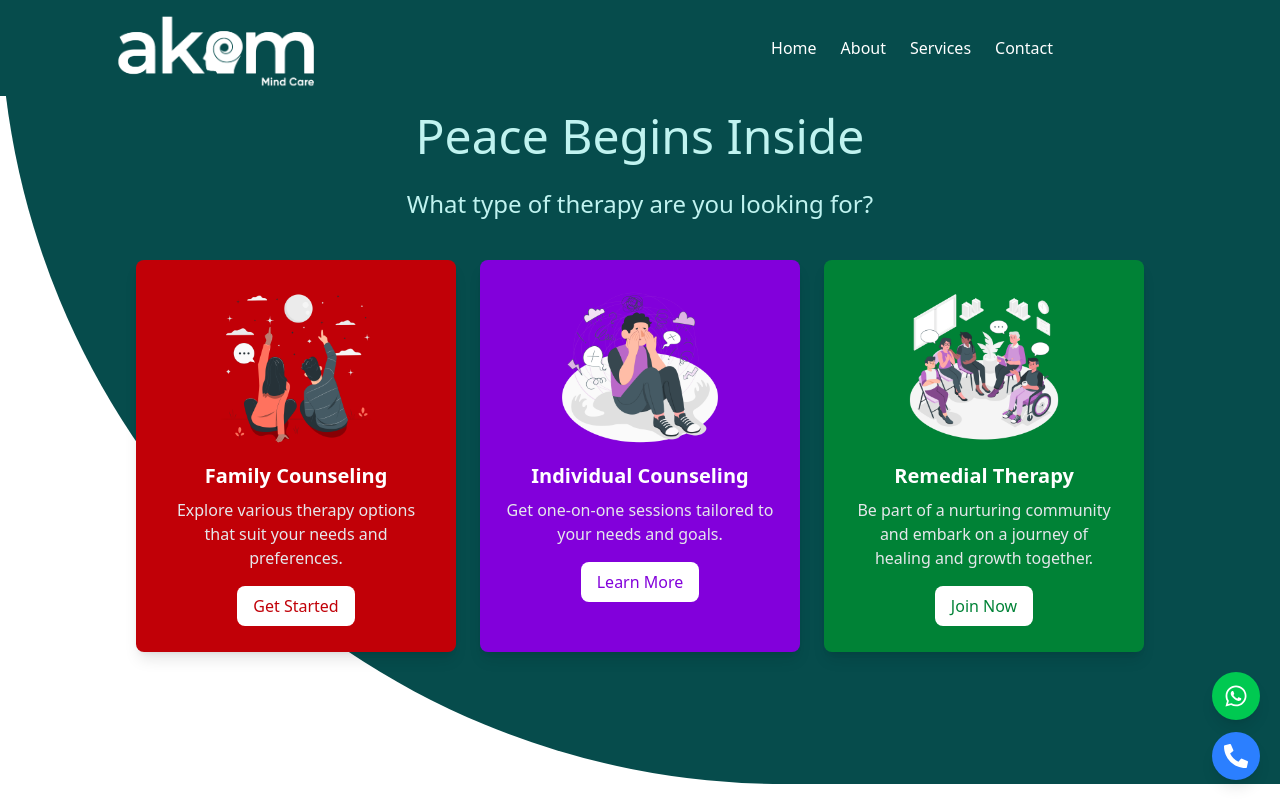
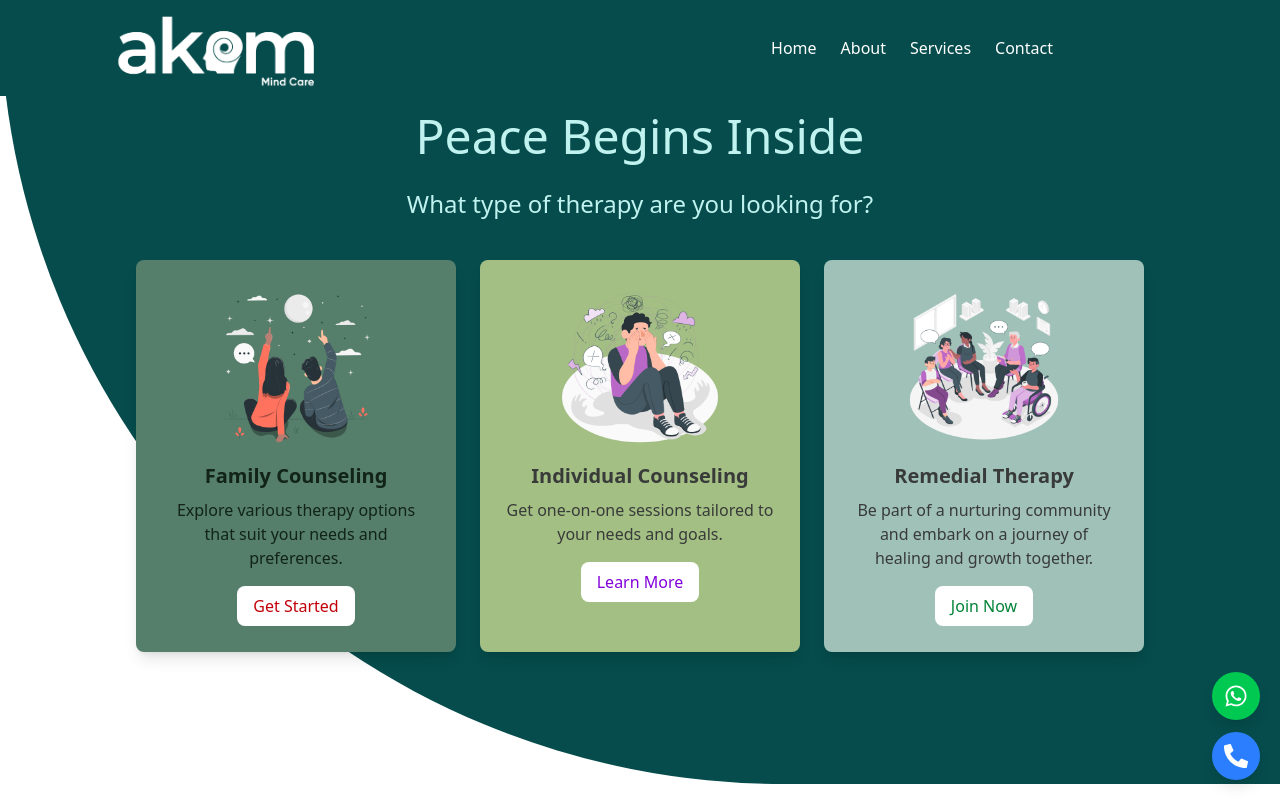
Before and after one commit to bilalpt/Akam, a React (Vite) app: page / in a window 1280 px wide. Shown: the top 800 px of the page. Built offline with nearby package versions, Linux system fonts and the light colour scheme.

Commit message:
card colour changed

```diff
--- a/src/Components/Home/Cardarea.jsx
+++ b/src/Components/Home/Cardarea.jsx
@@ -19,15 +19,16 @@ const Cardarea = () => {
                 <div className="flex justify-center gap-6 mt-10 flex-wrap">
 
                     {/* Left Card - Comes from Left */}
+
                     <motion.div
                         initial={{ x: -100, opacity: 0 }}
                         animate={{ x: 0, opacity: 1 }}
                         transition={{ duration: 0.8, ease: "easeOut" }}
-                        className=" bg-red-700 p-6 rounded-lg shadow-lg w-80 text-center border-2 border-transparent hover:border-white transition duration-300"
+                        className=" bg-[#557e6b] p-6 rounded-lg shadow-lg w-80 text-center border-2 border-transparent hover:border-white transition duration-300"
                     >
                         <img src={couple} alt="Mental Health" className="w-40 mx-auto" />
-                        <h2 className="text-xl font-semibold text-white mt-4">Family Counseling</h2>
-                        <p className="mt-2 text-gray-200">
+                        <h2 className="text-xl font-semibold text-[#112417] mt-4">Family Counseling</h2>
+                        <p className="mt-2 text-[#112417]">
                             Explore various therapy options that suit your needs and preferences.
                         </p>
                         <button
@@ -38,10 +39,10 @@ const Cardarea = () => {
                     </motion.div>
 
                     {/* Center Card - No Animation */}
-                    <div className=" bg-purple-700 p-6 rounded-lg shadow-lg w-80 text-center border-2 border-transparent hover:border-white transition duration-300">
+                    <div className=" bg-[#a3bf84] p-6 rounded-lg shadow-lg w-80 text-center border-2 border-transparent hover:border-white transition duration-300">
                         <img src={single} alt="Counseling" className="w-40 mx-auto" />
-                        <h2 className="text-xl font-semibold text-white mt-4">Individual Counseling</h2>
-                        <p className="mt-2 text-gray-200">
+                        <h2 className="text-xl font-semibold text-[#383b39] mt-4">Individual Counseling</h2>
+                        <p className="mt-2 text-[#383b39]">
                             Get one-on-one sessions tailored to your needs and goals.
                         </p>
                         <button
@@ -56,11 +57,11 @@ const Cardarea = () => {
                         initial={{ x: 100, opacity: 0 }}
                         animate={{ x: 0, opacity: 1 }}
                         transition={{ duration: 0.8, ease: "easeOut" }}
-                        className=" bg-green-700 p-6 rounded-lg shadow-lg w-80 text-center border-2 border-transparent hover:border-white transition duration-300"
+                        className=" bg-[#A0C1B8] p-6 rounded-lg shadow-lg w-80 text-center border-2 border-transparent hover:border-white transition duration-300"
                     >
                         <img src={Groupimg} alt="Group Therapy" className="w-40 mx-auto" />
-                        <h2 className="text-xl font-semibold text-white mt-4">Remedial Therapy</h2>
-                        <p className="mt-2 text-gray-200">
+                        <h2 className="text-xl font-semibold text-[#383b39] mt-4">Remedial Therapy</h2>
+                        <p className="mt-2 text-[#383b39]">
                         Be part of a nurturing community and embark on a journey of healing and growth together.
                         </p>
                         <button
```
